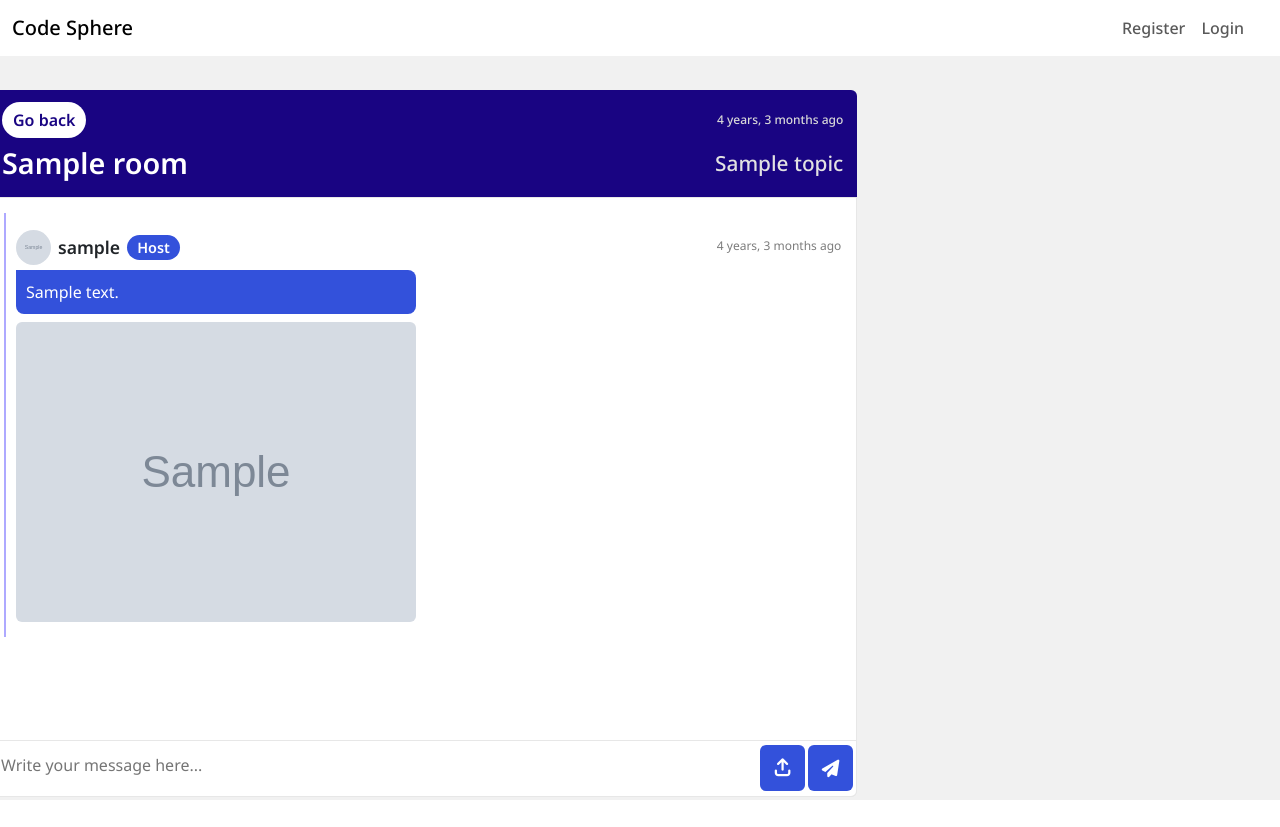
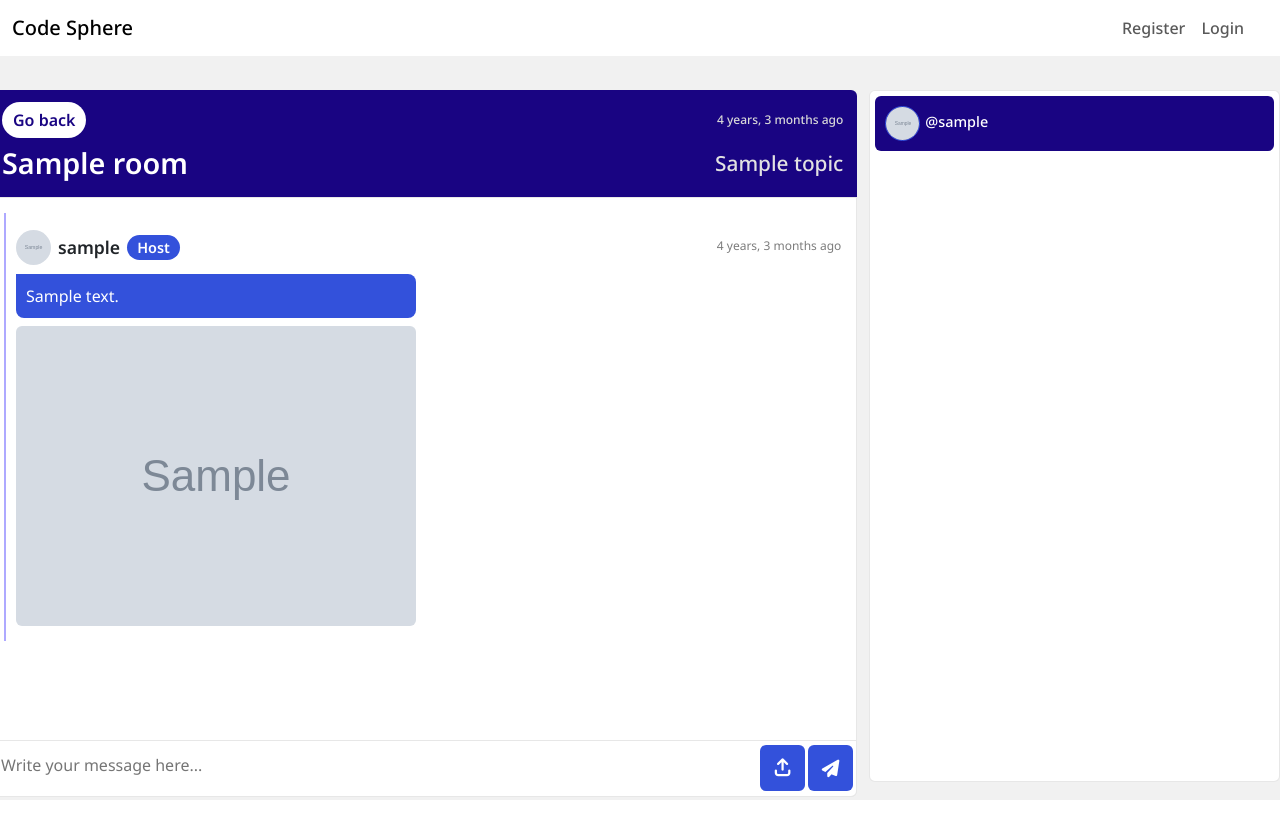
Before and after one commit to ilyasolgun11/code-sphere, a Django app: page /room/1/ in a window 1280 px wide. Run offline with Django 4.2, Linux system fonts and the light colour scheme; tables that the repository leaves empty hold one stand-in row (values such as "Sample post"); grey boxes marked "Sample" are stand-in pictures; some libraries are stand-ins or nearby versions.

Commit message:
Add participant functionality to display participant in rooms

```diff
--- a/base/templates/base/room.html
+++ b/base/templates/base/room.html
@@ -63,7 +63,19 @@
         </form>
     </div>
 </div>
-    <div class="col-md-4"></div>
+    <div class="col-md-4">
+        <div class="room-participants-container">
+            {% for participant in participants %}
+            <div class="room-participant">
+                <div>
+                    <img class="room-participant-img" src="{{ participant.profile_image.url }}" alt="{{participant.username}}'s profile image">
+                    <h4>@{{ participant.username }}</h4>
+                </div>
+
+            </div>
+            {% endfor %}
+        </div>
+    </div>
 </div>
 </div>
 </main>
--- a/base/views.py
+++ b/base/views.py
@@ -27,15 +27,17 @@ def home(request):
 def room(request, pk):
     room = Room.objects.get(id=pk)
     room_messages = room.message_set.all()
+    participants = room.participants.all()
     form = MessageForm(request.POST, request.FILES)
-    if form.is_valid():
-        # Create a new message object
-        message = form.save(commit=False)
-        message.user = request.user
-        message.room = room
-        message.save()
-        return redirect('room', pk=room.id)
-    context = {'room': room, 'room_messages': room_messages, 'form': form}
+    if request.method == 'POST':
+        if form.is_valid():
+            message = form.save(commit=False)
+            message.user = request.user
+            message.room = room
+            message.save()
+            room.participants.add(request.user)
+            return redirect('room', pk=room.id)
+    context = {'room': room, 'room_messages': room_messages, 'form': form, 'participants': participants}
     return render(request, 'base/room.html', context)
 
 def register_page(request):
--- a/static/css/style.css
+++ b/static/css/style.css
@@ -575,6 +575,7 @@ body {
 .message-container-second {
     display: flex;
     align-items: center;
+    margin-bottom: 6px;
 }
 
 .message-container-second h4 {
@@ -614,7 +615,6 @@ body {
 }
 
 .message {
-    margin-top: 8px;
     padding: 10px;
     border-radius: 0px 8px 8px 8px;
     background-color: #3351DB;
@@ -623,7 +623,6 @@ body {
 
 .message-w-img {
     width: auto;
-    margin-top: 8px;
     padding: 10px;
     border-radius: 0px 8px 8px 8px;
     background-color: #3351DB;
@@ -669,3 +668,40 @@ body {
     background-color: #3351DB;
     color: white;
 }
+
+.room-participants-container {
+    height: 86.49vh;
+    width: 100%;
+    border: 1px solid #00000018;
+    border-radius: 6px;
+    background-color: white;
+    overflow-y: scroll;
+}
+
+.room-participant-img {
+    width: 35px;
+    height: 35px;
+    object-fit: cover;
+    border-radius: 50%;
+    border: 1px solid #3351DB;
+}
+
+.room-participant {
+    background-color: #190482;
+    margin: 5px;
+    padding: 10px;
+    border-radius: 6px;
+}
+
+.room-participant div {
+    display: flex;
+    align-items: center;
+}
+
+.room-participant h4 {
+    margin-top: 4px;
+    margin-left: 5px;
+    font-size: 0.9rem;
+    font-weight: 500;
+    color: white;
+}
```
